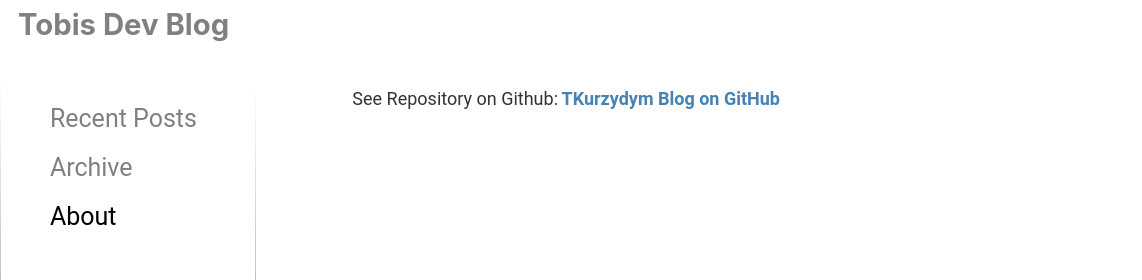
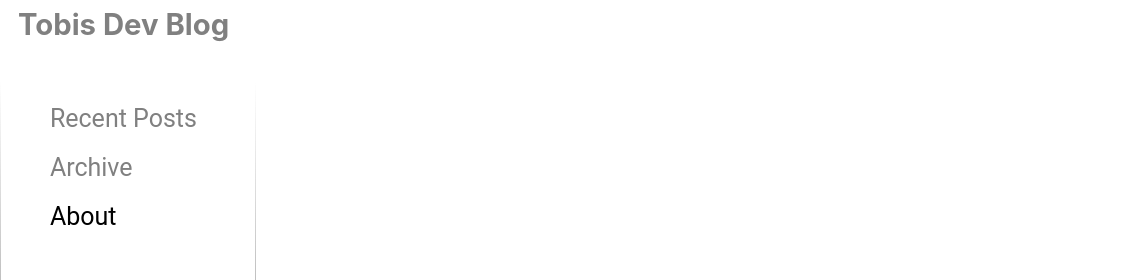
Before and after one commit to tkurzydym/blog, a Gatsby site: page /about in a window 1280 px wide. Shown: the top 280 px of the page, 0-1142 px from the left. Built offline with nearby package versions, Linux system fonts and the light colour scheme; Gatsby itself is replaced by a stand-in of ours.

Commit message:
remove footer

```diff
--- a/src/components/layout/footer.tsx
+++ /dev/null
@@ -1,20 +0,0 @@
-import React from "react"
-
-const Footer = () => (
-  <footer
-    style={{
-      marginTop: `2rem`,
-      height: 50,
-    }}
-  >
-    See Repository on Github:
-    <a
-      href="https://github.com/tkurzydym/blog"
-      style={{ paddingLeft: `0.2em` }}
-    >
-      TKurzydym Blog on GitHub
-    </a>
-  </footer>
-)
-
-export default Footer
--- a/src/components/layout/layout.tsx
+++ b/src/components/layout/layout.tsx
@@ -10,7 +10,6 @@ import PropTypes from "prop-types"
 import { useStaticQuery, graphql } from "gatsby"
 
 import Header from "./header"
-import Footer from "./footer"
 
 import "./layout.css"
 import Sidebar from "./sidebar"
@@ -82,7 +81,6 @@ const Layout = ({ children }) => {
       <Container>
         <MainContainer>
           <main>{children}</main>
-          <Footer />
         </MainContainer>
 
       </Container>
```
